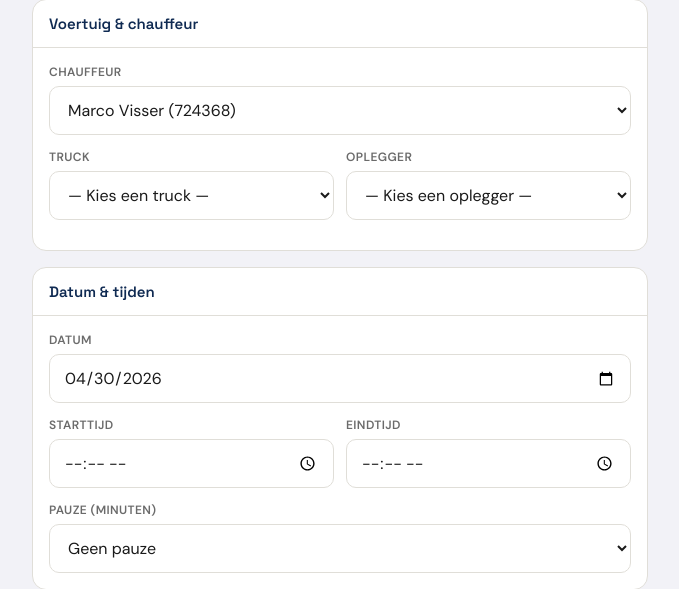
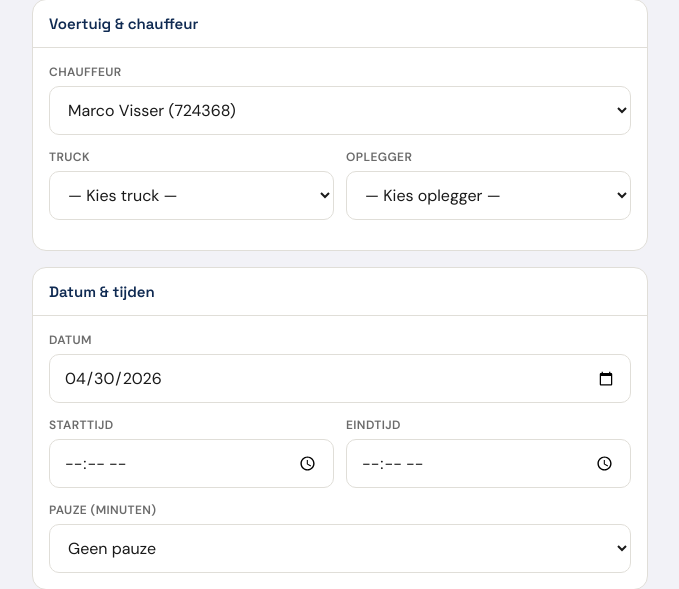
Before and after one commit to MarcoVisser388/Ritlog, a Flask app: page /rit in a window 1280 px wide. Shown: the part 153-742 px from the top of the page, without its empty margins (300-979 px from the left). Run offline with Flask 3, Linux system fonts and the light colour scheme; data comes from the database, SQL or seed files in the repository; both versions use the stored data as it was after the commit.

Commit message:
aanpassen verplicht veld voor kenteken truck en oplegger bij aanmaken rit

```diff
--- a/templates/rit.html
+++ b/templates/rit.html
@@ -43,7 +43,7 @@
                     <div class="form-group">
                         <label>Truck</label>
                         <select name="truck_id" required>
-                            <option value="">— Kies een truck —</option>
+                            <option value="">— Kies truck —</option>
                             {% for t in trucks %}
                             <option value="{{ t[0] }}">{{ t[1] }}</option>
                             {% endfor %}
@@ -52,7 +52,7 @@
                     <div class="form-group">
                         <label>Oplegger</label>
                         <select name="oplegger_id" required>
-                            <option value="">— Kies een oplegger —</option>
+                            <option value="">— Kies oplegger —</option>
                             {% for o in opleggers %}
                             <option value="{{ o[0] }}">{{ o[1] }}</option>
                             {% endfor %}
```
Also changed, not shown: ritten.db.
